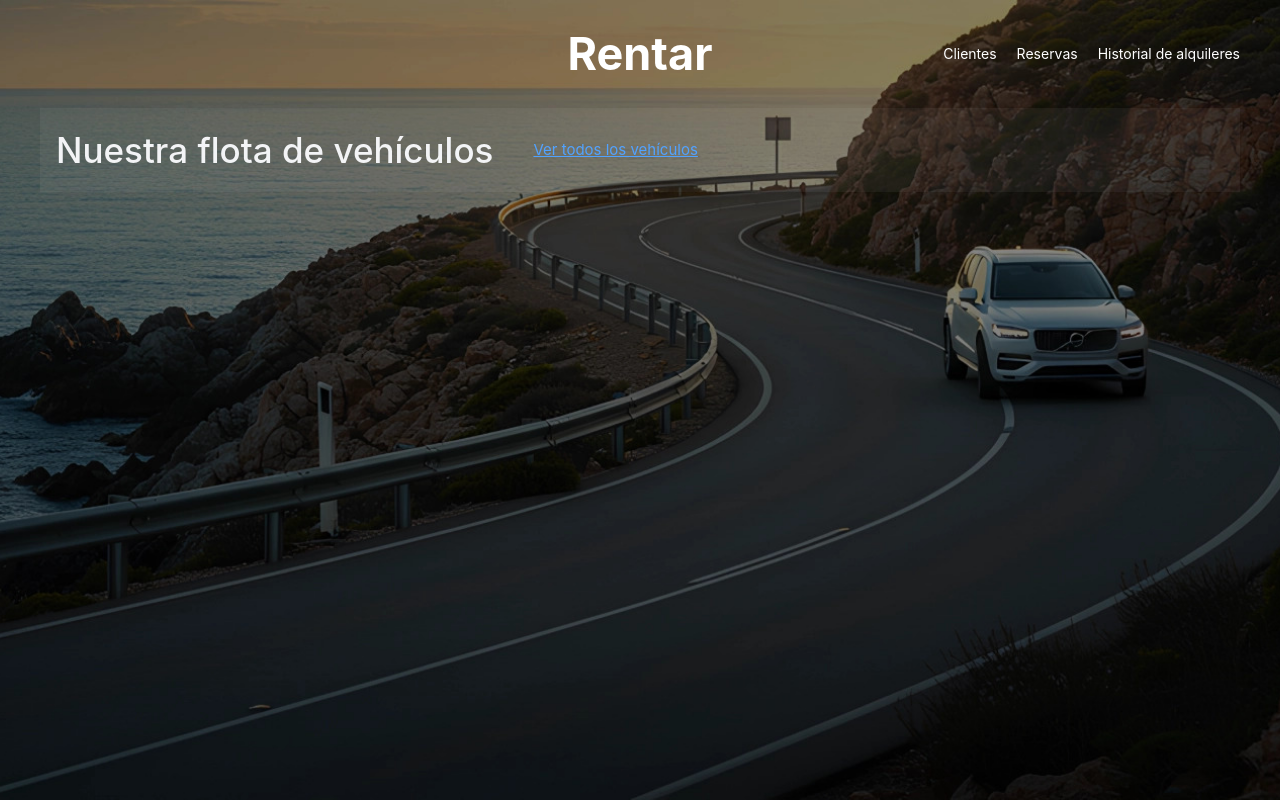
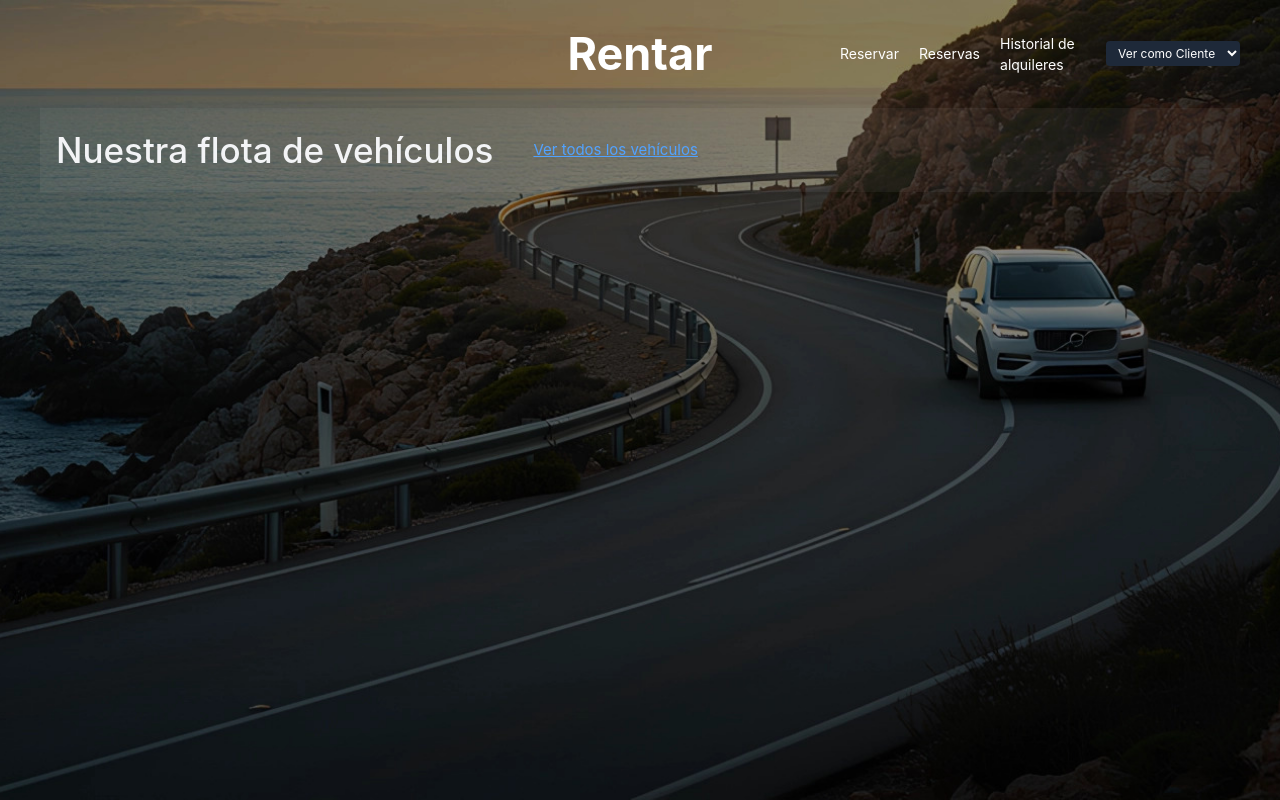
Before and after one commit to facudaddese/TP-SistDistribuidos-GrupoL, a React (Vite) app in the folder frontend/: page / in a window 1280 px wide. Built offline with nearby package versions, Linux system fonts and the light colour scheme.

Commit message:
feat: Agrego rol y funcionabilidades en el navbar

```diff
--- a/frontend/src/App.tsx
+++ b/frontend/src/App.tsx
@@ -24,6 +24,7 @@ function App() {
           path="/consultar-disponibilidad"
           element={<ConsultarDisponibilidad />}
         />
+        {/* <Route path="/admin/vehiculos" element={<AdminVehiculos />} /> */}
         <Route path="/" element={<MainLayout />} />
         <Route path="*" element={<h4>404</h4>} />
       </Routes>
--- a/frontend/src/components/navbar/NavBar.tsx
+++ b/frontend/src/components/navbar/NavBar.tsx
@@ -1,22 +1,46 @@
 import { Link } from "react-router-dom";
+import { useRol } from "../../context/RolContext";
 
 const styleLink = "cursor-pointer hover:border-b";
 const styleLi =
   "transition-transform duration-300 ease-out hover:-translate-y-0.5";
 
 const NavBar = () => {
+
+  const { rol, setRol } = useRol();
+
+
   return (
     <nav className="grid items-center py-5 px-10 grid-cols-1 grid-rows-2 lg:grid-cols-3 lg:grid-rows-1">
       <div className="hidden lg:block" />
       <h1 className="text-white text-[45px] font-bold text-center hover:opacity-70">
         <Link to="/">Rentar</Link>
       </h1>
+
       <ul className="flex items-center gap-5 text-white text-[14px] justify-center lg:justify-end">
-        <li className={`${styleLi}`}>
-          <Link to="/clientes" className={`${styleLink}`}>
-            Clientes
-          </Link>
-        </li>
+
+        {rol ==='ADMINISTRADOR' && (
+          <>
+            <li className={`${styleLi}`} >
+              <Link to="/admin/vehiculos" className={`${styleLink}`}>
+                Vehiculos
+              </Link>
+            </li>
+            <li className={`${styleLi}`} >
+              <Link to="/clientes" className={`${styleLink}`} >
+              Clientes</Link>
+            </li>
+          </>
+        )}
+
+        {rol === 'CLIENTE' && (
+          <li className={`${styleLi}`}>
+            <Link to="/reservar" className={`${styleLink}`}>
+              Reservar
+            </Link>
+          </li>
+        )}
+
         <li className={`${styleLi}`}>
           <Link to="/reservas" className={`${styleLink}`}>
             Reservas
@@ -27,6 +51,17 @@ const NavBar = () => {
             Historial de alquileres
           </Link>
         </li>
+
+        <li>
+          <select
+            value={rol}
+            onChange={(e) => setRol(e.target.value as typeof rol)}
+            className="bg-gray-800 text-white text-[12px] rounded px-2 py-1"
+          >
+            <option value="CLIENTE">Ver como Cliente</option>
+            <option value="ADMINISTRADOR">Ver como Admin</option>
+          </select>
+        </li>
       </ul>
     </nav>
   );
```
